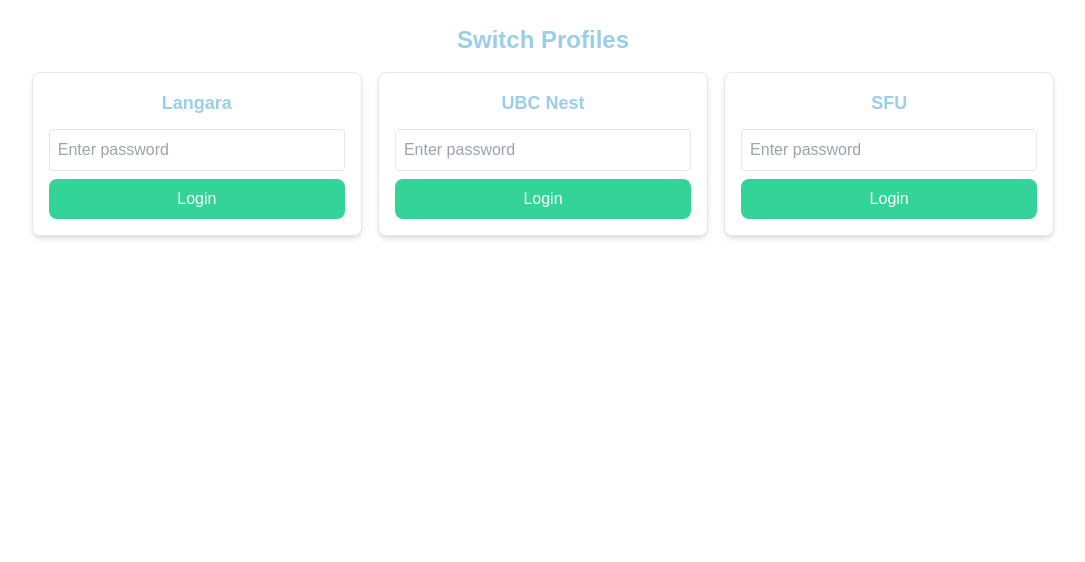
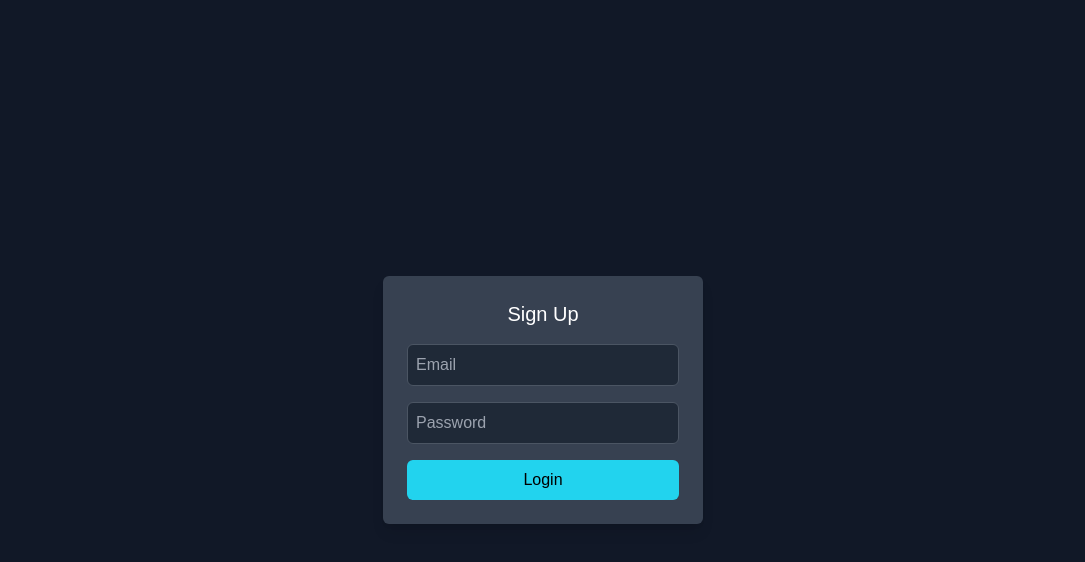
Before and after one commit to UBCSmartCity/SmartStreetLight, a Next.js app in the folder website/smartstreetlight_dash/: page /login in a window 1280 px wide. Shown: the top 562 px of the page, without its empty margins (97-1182 px from the left). Built offline with nearby package versions, Linux system fonts and the light colour scheme.

Commit message:
draft: created profile and login screen layouts

```diff
--- /dev/null
+++ b/website/smartstreetlight_dash/src/app/dashboard/page.jsx
@@ -0,0 +1,65 @@
+"use client";
+import Header from "@/components/Header";
+import Footer from "@/components/Footer";
+import DataCard from "@/components/DataCard";
+import { testData } from "@/testData";
+import Controls from "@/components/Controls";
+import { useState, useEffect } from "react";
+import Card from "@/components/Card";
+import useSWR from "swr";
+import { useSearchParams } from "next/navigation";
+
+// constant fetch with useSWR
+export function fetchData() {
+  const fetcher = (...args) => fetch(...args).then((res) => res.json());
+
+  // change route depending on search param
+  const { data, error, isLoading } = useSWR(
+    "http://192.168.246.46:5000/api/sensor_readings",
+    fetcher,
+    {
+      refreshInterval: 100,
+    }
+  );
+
+  return { data, error, isLoading };
+}
+
+// TODO: swr fetches every second, but rerenders only happen when data changes - confirm understanding of this
+export default function Dashboard() {
+  // const { data: rawData, error, isLoading } = fetchData();
+  const rawData = testData;
+  const error = false;
+  const [refresh, setRefresh] = useState(0);
+  console.log(rawData);
+
+  // profile name from URL, will be
+  const searchParams = useSearchParams();
+  const location = searchParams.get("profile");
+
+  // loading and data error UI
+  if (error) return <div>Failed to load</div>;
+  if (!rawData) return <div>Loading...</div>;
+
+  // latest entry
+  const latestEntry = rawData[rawData.length - 1];
+
+  return (
+    <div className="min-h-screen flex flex-col h-full w-full text-center gap-y-4 p-3">
+      <Header latestEntry={latestEntry} lightLocation={location} />
+
+      <section className="grid grid-cols-5 place-items-center">
+        <Card type={"Last Updated"} value={`${latestEntry.reading_time}`} />
+        <Card type={"Brightness"} value={`${latestEntry.brightness_level}%`} />
+        <Card type={"Battery"} value={`${latestEntry.battery_status}%`} />
+        <Card type={"Sensor Health"} value={`${latestEntry.sensor_health}`} />
+        <Card type={"Light Status"} value={`${latestEntry.light_status}`} />
+      </section>
+
+      <DataCard energy={true} />
+      <DataCard energy={false} />
+
+      <Footer />
+    </div>
+  );
+}
--- a/website/smartstreetlight_dash/src/app/login/page.jsx
+++ b/website/smartstreetlight_dash/src/app/login/page.jsx
@@ -1,92 +1,26 @@
-"use client";
-
-import { useState } from "react";
-
-// TODO: implement test user/pass in database
-const profiles = [
-  {
-    id: 1,
-    name: "Langara",
-    password: "pass123",
-  },
-  {
-    id: 2,
-    name: "UBC Nest",
-    password: "secure456",
-  },
-  {
-    id: 3,
-    name: "SFU",
-    password: "charlie789",
-  },
-];
-
-export default function ProfileSwitcher() {
-  const [loggedInProfiles, setLoggedInProfiles] = useState([]);
-  const [passwordInputs, setPasswordInputs] = useState({});
-  const [error, setError] = useState({});
-
-  function handleLogin(profile) {
-    if (passwordInputs[profile.id] === profile.password) {
-      if (!loggedInProfiles.some((p) => p.id === profile.id)) {
-        setLoggedInProfiles([...loggedInProfiles, profile]);
-        setError({ ...error, [profile.id]: "" });
-      }
-    } else {
-      setError({ ...error, [profile.id]: "Incorrect password" });
-    }
-  }
-
-  function handleLogout(profileId) {
-    setLoggedInProfiles(loggedInProfiles.filter((p) => p.id !== profileId));
-  }
-
+export default function Signup() {
   return (
-    <div className="flex flex-col items-center gap-4 p-6">
-      <h1 className="text-2xl font-bold">Switch Profiles</h1>
-      <div className="grid grid-cols-1 md:grid-cols-3 gap-4">
-        {profiles.map((profile) => (
-          <div
-            key={profile.id}
-            className="p-4 border rounded-lg shadow-md text-center bg-white"
-          >
-            <h2 className="text-lg font-semibold">{profile.name}</h2>
-            {loggedInProfiles.some((p) => p.id === profile.id) ? (
-              <button
-                onClick={() => handleLogout(profile.id)}
-                className="mt-3 px-4 py-2  text-white rounded-lg hover:bg-red-600"
-              >
-                Logout
-              </button>
-            ) : (
-              <div className="mt-3">
+    <div className="flex justify-center items-center h-screen bg-gray-900">
+      <div className="bg-gray-700 p-6 rounded-md shadow-lg w-80">
+        <h2 className="text-xl text-center text-white mb-4">Sign Up</h2>
+        <form className="flex flex-col gap-4">
+          <input
+            type="email"
+            placeholder="Email"
+            className="w-full p-2 rounded-md bg-gray-800 text-white placeholder-gray-400 border border-gray-600 focus:outline-none focus:ring-2 focus:ring-cyan-400"
+          />
           <input
             type="password"
-                  placeholder="Enter password"
-                  className="p-2 border rounded w-full"
-                  value={passwordInputs[profile.id] || ""}
-                  onChange={(e) =>
-                    setPasswordInputs({
-                      ...passwordInputs,
-                      [profile.id]: e.target.value,
-                    })
-                  }
+            placeholder="Password"
+            className="w-full p-2 rounded-md bg-gray-800 text-white placeholder-gray-400 border border-gray-600 focus:outline-none focus:ring-2 focus:ring-cyan-400"
           />
-                {error[profile.id] && (
-                  <p className="text-red-500 text-sm mt-1">
-                    {error[profile.id]}
-                  </p>
-                )}
           <button
-                  onClick={() => handleLogin(profile)}
-                  className="mt-2 px-4 py-2 bg-emerald-400 text-white rounded-lg hover:bg-blue-600 w-full"
+            type="submit"
+            className="w-full py-2 bg-cyan-400 text-black rounded-md hover:opacity-80 transition"
           >
             Login
           </button>
-              </div>
-            )}
-          </div>
-        ))}
+        </form>
       </div>
     </div>
   );
--- a/website/smartstreetlight_dash/src/app/page.jsx
+++ b/website/smartstreetlight_dash/src/app/page.jsx
@@ -1,67 +1,15 @@
 "use client";
-import Header from "@/components/Header";
-import Footer from "@/components/Footer";
-import DataCard from "@/components/DataCard";
-import { testData } from "@/testData";
-import Controls from "@/components/Controls";
-import { useState, useEffect } from "react";
-import Card from "@/components/Card";
-import useSWR from "swr";
-import { useSearchParams } from "next/navigation";
 
-// constant fetch with useSWR
-export function fetchData() {
-  const fetcher = (...args) => fetch(...args).then((res) => res.json());
+import Link from "next/link";
 
-  // change route depending on search param
-  const { data, error, isLoading } = useSWR(
-    "http://192.168.246.46:5000/api/sensor_readings",
-    fetcher,
-    {
-      refreshInterval: 100,
-    }
-  );
+export default function Homepage() {
+  return (
+    <div className="min-h-screen bg-gray-900 flex flex-col justify-center items-center text-white p-8">
+      <h1 className="text-6xl font-bold text-center tracking-wide mb-8">
+        Smart Streetlight
+      </h1>
 
-  return { data, error, isLoading };
-}
-
-// TODO: swr fetches every second, but rerenders only happen when data changes - confirm understanding of this
-export default function Home() {
-  // const { data: rawData, error, isLoading } = fetchData();
-  const rawData = testData;
-  const error = false;
-  const [refresh, setRefresh] = useState(0);
-  console.log(rawData);
-
-  // profile name from URL, will be
-  const searchParams = useSearchParams();
-  const search = searchParams.get("profile");
-
-  console.log(search);
-
-  // loading and data error UI
-  if (error) return <div>Failed to load</div>;
-  if (!rawData) return <div>Loading...</div>;
-
-  // latest entry
-  const latestEntry = rawData[rawData.length - 1];
-
-  return (
-    <div className="min-h-screen flex flex-col h-full w-full text-center gap-y-4 p-3">
-      <Header latestEntry={latestEntry} />
-
-      <section className="grid grid-cols-5 place-items-center">
-        <Card type={"Last Updated"} value={`${latestEntry.reading_time}`} />
-        <Card type={"Brightness"} value={`${latestEntry.brightness_level}%`} />
-        <Card type={"Battery"} value={`${latestEntry.battery_status}%`} />
-        <Card type={"Sensor Health"} value={`${latestEntry.sensor_health}`} />
-        <Card type={"Light Status"} value={`${latestEntry.light_status}`} />
-      </section>
-
-      <DataCard energy={true} />
-      <DataCard energy={false} />
-
-      <Footer />
+      <Link href="/login">Login</Link>
     </div>
   );
 }
--- /dev/null
+++ b/website/smartstreetlight_dash/src/app/profiles/page.jsx
@@ -0,0 +1,27 @@
+import Link from "next/link";
+
+export default function ProfileSelection() {
+  const profiles = [
+    { location: "Langara", route: "dashboard?location=langara" },
+    { location: "UBC Nest", route: "dashboard?location=nest" },
+    { location: "UBC Bigway", route: "dashboard?location=bigway" },
+  ];
+
+  return (
+    <div className="flex flex-col items-center justify-center h-screen bg-gray-800 text-white">
+      <h1 className="text-3xl mb-2">Choose a Streetlight</h1>
+      <p className="mb-6 text-gray-400">
+        Control and monitor streetlight activity through real-time dashboards.
+      </p>
+      <div className="flex gap-6">
+        {profiles.map((profile) => (
+          <Link href={profile.route} key={profile.location}>
+            <div className="bg-gray-700 p-6 rounded-lg shadow-lg text-center w-52">
+              <h2 className="text-lg font-semibold">{profile.location}</h2>
+            </div>
+          </Link>
+        ))}
+      </div>
+    </div>
+  );
+}
--- a/website/smartstreetlight_dash/src/components/DataCard.jsx
+++ b/website/smartstreetlight_dash/src/components/DataCard.jsx
@@ -215,8 +215,8 @@
 
       {/* Graph Box */}
       <div className="relative flex-grow bg-gray-700 p-2 rounded-md min-h-[300px]">
-        <div className="overflow-visible h-full w-full">
-          {data.length > 0 && (
+        <div className=" flex overflow-visible h-full w-full">
+          {data.length > 0 ? (
             <ResponsiveLine
               tooltip={({ point }) => {
                 return (
@@ -286,6 +286,10 @@
               enableTouchCrosshair={true}
               useMesh={true}
             />
+          ) : (
+            <div className="m-auto">
+              <h1>No data for filter option</h1>
+            </div>
           )}
         </div>
       </div>
--- a/website/smartstreetlight_dash/src/components/Header.jsx
+++ b/website/smartstreetlight_dash/src/components/Header.jsx
@@ -3,7 +3,7 @@
 import { useEffect, useState } from "react";
 import { getAddress } from "@/lib/data";
 import { Suspense } from "react";
-export default function Header({ latestEntry }) {
+export default function Header({ latestEntry, lightLocation }) {
   const [location, setLocation] = useState("");
   const [isOn, setIsOn] = useState(false);
 
@@ -36,7 +36,7 @@
   return (
     <nav className=" text-black p-3 flex justify-evenly items-center shadow-lg">
       <h1 className="text-xl font-semibold text-cyan-400">
-        Smart Streetlight Dashboard @ {latestEntry.location}
+        Smart Streetlight Dashboard @ {lightLocation}
       </h1>
 
       <div className="text-sm text-black flex gap-6 items-center">
```
Lines whose indentation alone changed are shown as unchanged.
